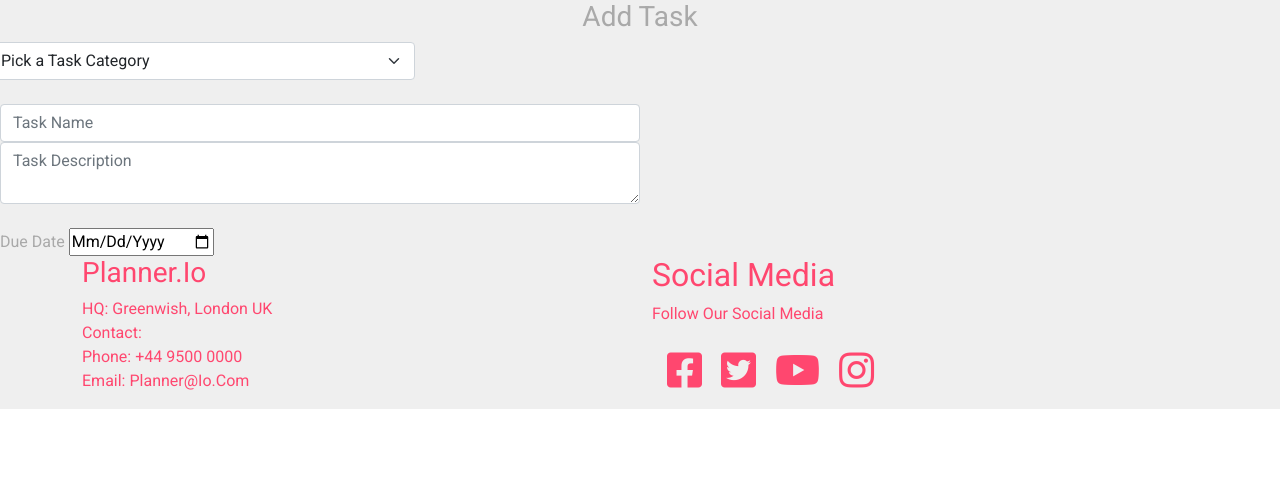
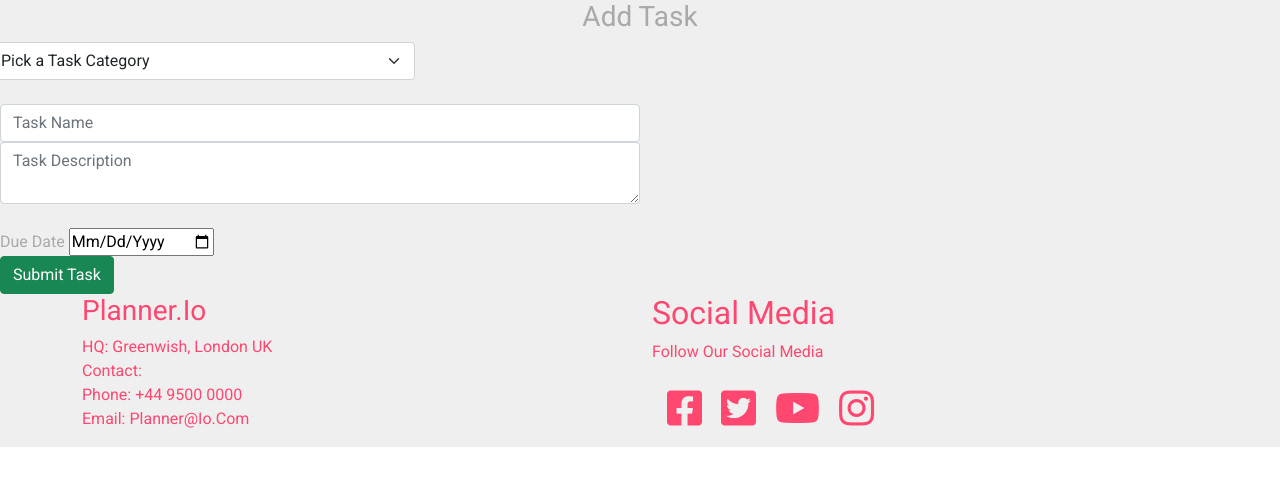
Before and after one commit to Code-Institute-Submissions/Tofthaslund-MS3, a Flask app: page /add_task in a window 1280 px wide. Shown: the part 56-542 px from the top of the page. Run offline with Flask 2, Linux system fonts and the light colour scheme; data that the repository does not hold is empty; some libraries are stand-ins or nearby versions.

Commit message:
Allow user to submit task

```diff
--- a/app.py
+++ b/app.py
@@ -97,14 +97,27 @@ def logout():
     return redirect(url_for("signin"))
 
 
+# list the tasks already created
 @app.route("/tasks")
 def tasks():
     tasks = list(mongo.db.tasks.find())
     return render_template("tasks.html", tasks=tasks)
 
 
-@app.route("/add_task")
+@app.route("/add_task", methods=["GET", "POST"])
 def add_task():
+    if request.method == "POST":
+        task = {
+            "category_name": request.form.get("category_name"),
+            "task_name": request.form.get("task_name"),
+            "task_description": request.form.get("task_description"),
+            "due_date": request.form.get("due_date"),
+            "created_by": session["user"]
+        }
+        mongo.db.tasks.insert_one(task)
+        flash("Task Added To List")
+        return redirect(url_for("tasks"))
+
     categories = mongo.db.categories.find().sort("category_name", 1)
     return render_template("add_task.html", categories=categories)
 
--- a/templates/add_task.html
+++ b/templates/add_task.html
@@ -1,10 +1,10 @@
 {% extends "base.html" %}
 {% block content %}
 
-<h3 class="text-justify text-center">Add Task</h3>
+<h3 class="text-justify text-center ">Add Task</h3>
 
-<form class="col-md-6" method="POST" action="">
-    <!-- datepicker -->
+<form class="col-md-6" method="POST" action="{{ url_for('add_task') }}">
+    <!-- pick category -->
     <div class="row col-md-8">
         <select id="category_name" name="category_name"
             class="form-select" aria-label="Default select example" required>
@@ -16,14 +16,14 @@
           </select>
           <label for="category_name"></label>
     </div>
-
+    <!-- task name -->
     <div class="form-group">
       <label for="task_name"></label>
       <input type="text" class="form-control"
         id="task_name" name="task_name" minlength="5"
         maxlength="15" placeholder="Task Name" required>
     </div>
-
+     <!-- task description -->
     <div class="form-group">
         <textarea class="form-control"
          placeholder="Task Description" name="task_description"
@@ -31,13 +31,15 @@
          maxlength="150"></textarea>
         <label for="task_description"></label>
     </div>
-
+    <!-- due date -->
     <div class="form-group">
         <label for="due_date">Due Date</label>
         <input type="date" class="datepicker"
           id="due_date" name="due_date"required>
       </div>
 
+      <!-- submit button -->
+    <button type="submit" class="btn btn-success">Submit Task</button>
 
   </form>
 
```
